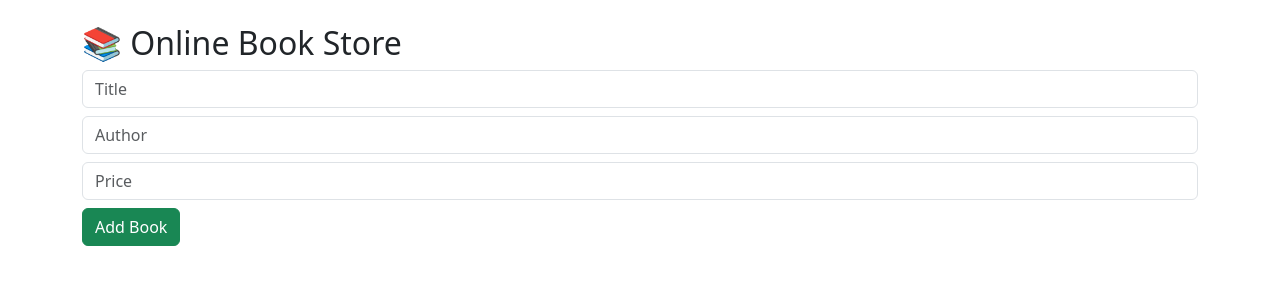
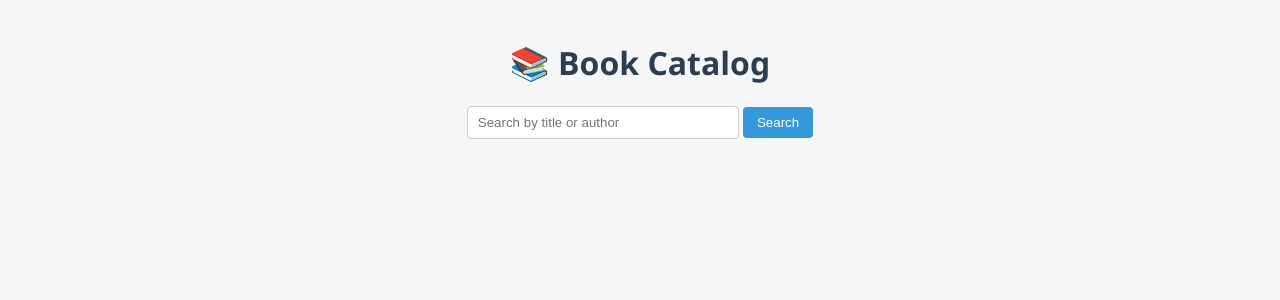
Before and after one commit to swathi1678/bookstore, a Flask app: template templates/index.html in a window 1280 px wide. Shown: the top 300 px of the page. Run offline with Flask 3, Linux system fonts and the light colour scheme; the template is opened without the code that fills it, so the values that code supplies are empty.

Commit message:
feat: added book model, search page, and CSS styling

```diff
--- a/requirements.txt
+++ b/requirements.txt
@@ -1 +1,3 @@
-flask
+Flask
+Flask-SQLAlchemy
+psycopg2-binary
--- /dev/null
+++ b/static/styles.css
@@ -0,0 +1,52 @@
+body {
+    font-family: 'Segoe UI', Tahoma, Geneva, Verdana, sans-serif;
+    margin: 0;
+    padding: 20px;
+    background-color: #f4f6f8;
+    color: #333;
+}
+
+h1, h2 {
+    color: #2c3e50;
+    text-align: center;
+}
+
+form {
+    text-align: center;
+    margin-bottom: 20px;
+}
+
+input[type="text"] {
+    padding: 8px 10px;
+    width: 250px;
+    border: 1px solid #ccc;
+    border-radius: 4px;
+}
+
+button {
+    padding: 8px 14px;
+    background-color: #3498db;
+    border: none;
+    color: white;
+    border-radius: 4px;
+    cursor: pointer;
+}
+
+button:hover {
+    background-color: #2980b9;
+}
+
+ul {
+    list-style-type: none;
+    padding: 0;
+    max-width: 600px;
+    margin: auto;
+}
+
+li {
+    background: white;
+    margin-bottom: 10px;
+    padding: 12px;
+    border-radius: 6px;
+    box-shadow: 0 2px 4px rgba(0,0,0,0.1);
+}
--- a/templates/index.html
+++ b/templates/index.html
@@ -1,28 +1,19 @@
 <!DOCTYPE html>
 <html>
-<head>
-    <title>Book Store</title>
-    <link href="https://cdn.jsdelivr.net/npm/bootstrap@5.3.0/dist/css/bootstrap.min.css" rel="stylesheet">
-</head>
-<body class="container mt-4">
-    <h2>📚 Online Book Store</h2>
-
-    <form method="POST" action="/add" class="mb-4">
-        <input type="text" name="title" placeholder="Title" class="form-control mb-2" required>
-        <input type="text" name="author" placeholder="Author" class="form-control mb-2" required>
-        <input type="text" name="price" placeholder="Price" class="form-control mb-2" required>
-        <button type="submit" class="btn btn-success">Add Book</button>
-    </form>
-
-    <ul class="list-group">
-        {% for book in books %}
-        <li class="list-group-item d-flex justify-content-between align-items-center">
-            <div>
-                <strong>{{ book.title }}</strong> by {{ book.author }} – ₹{{ book.price }}
-            </div>
-            <a href="/delete/{{ book.id }}" class="btn btn-danger btn-sm">Delete</a>
-        </li>
-        {% endfor %}
-    </ul>
+<head><title>Bookshop</title>
+        <title>Online Bookstore</title>
+        <link rel="stylesheet" href="{{ url_for('static', filename='styles.css') }}">
+      </head>
+<body>
+  <h1>📚 Book Catalog</h1>
+  <form action="/search">
+    <input type="text" name="query" placeholder="Search by title or author">
+    <button type="submit">Search</button>
+  </form>
+  <ul>
+    {% for book in books %}
+      <li>{{ book.title }} by {{ book.author }} [{{ book.category }} - {{ book.section }}]</li>
+    {% endfor %}
+  </ul>
 </body>
 </html>
```
Also changed, not shown: models.py (added, +10 -0 lines), templates/search.html (added, +18 -0 lines).
